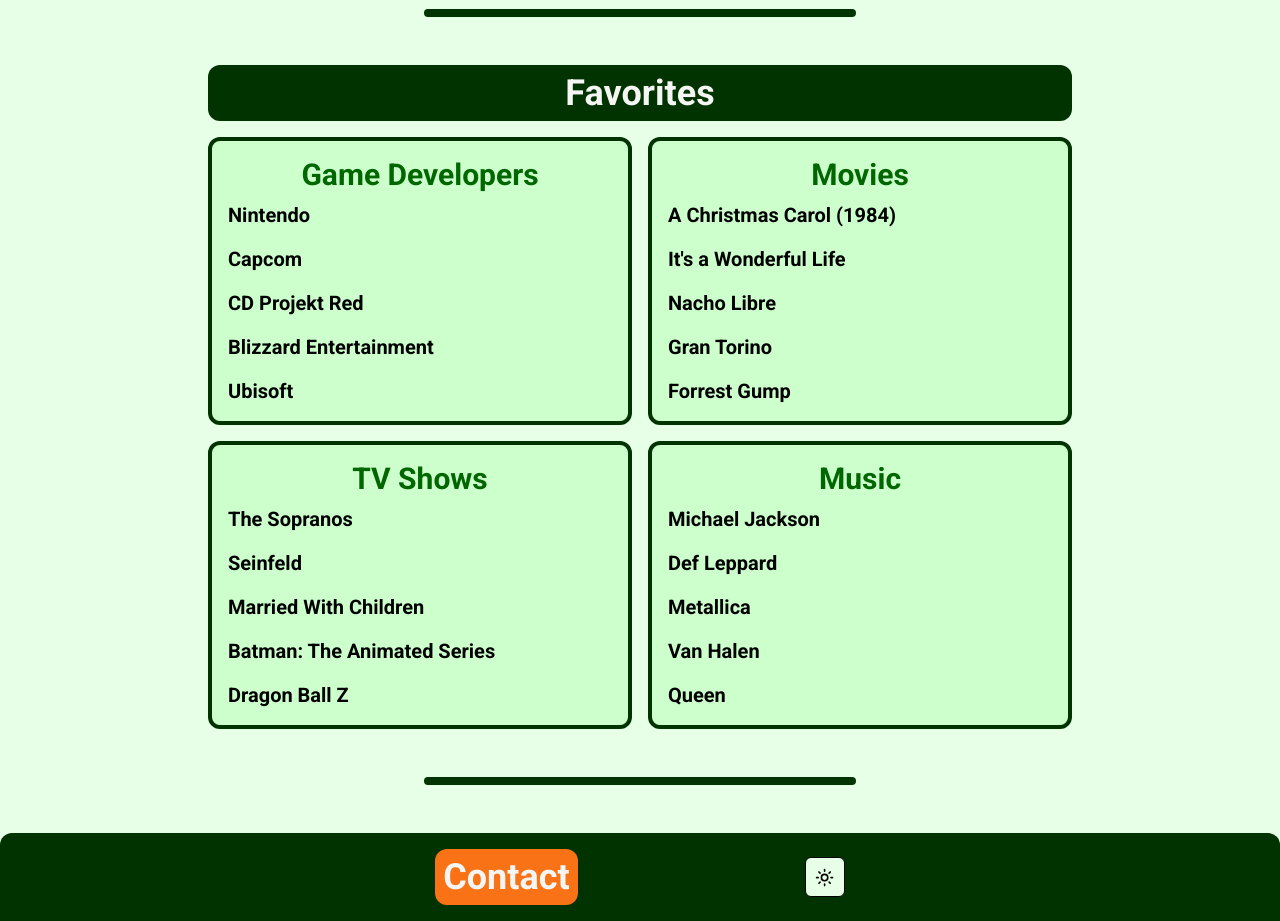
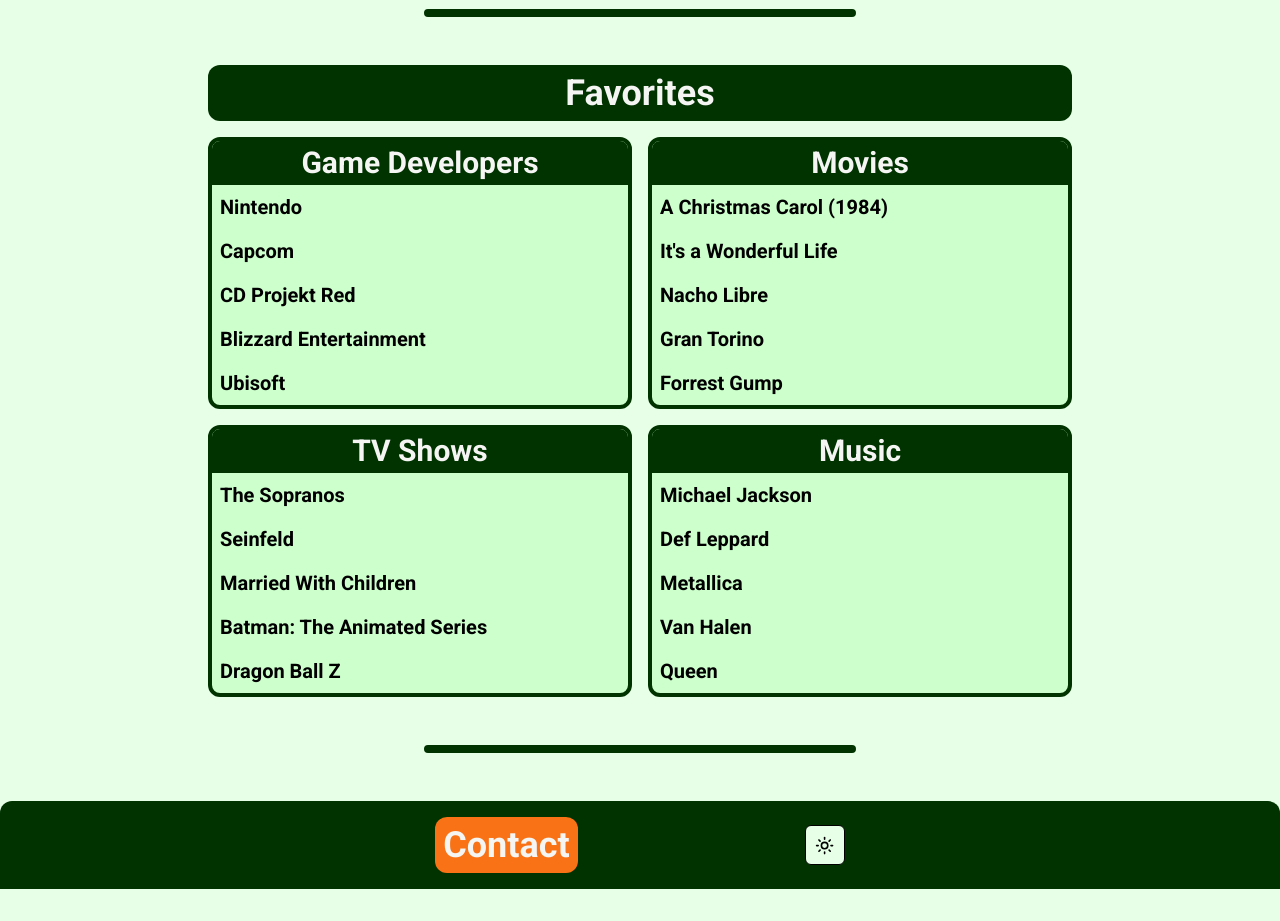
Before and after one commit to remilebeau/portfolio-site, a Next.js app: page / in a window 1280 px wide. Shown: the part 960-1881 px from the top of the page. After the commit the page ends 1849 px from the top, so only its background shows below. Built offline with nearby package versions, Linux system fonts and the light colour scheme.

Commit message:
add bg to headers

```diff
--- a/src/components/FavoriteCards.tsx
+++ b/src/components/FavoriteCards.tsx
@@ -44,12 +44,14 @@
   const renderedFavorites = cards.map((card) => (
     <section
       key={card.title}
-      className="flex flex-col rounded-xl border-4 border-border bg-card p-4"
+      className="flex flex-col rounded-xl border-4 border-border bg-card"
     >
-      <h2 className="mb-2 text-center text-3xl text-accent">{card.title}</h2>
-      <section className="flex flex-col gap-4">
+      <h2 className="rounded-t-lg bg-primary py-1 text-center text-3xl text-secondary">
+        {card.title}
+      </h2>
+      <section className="flex flex-col">
         {card.content.map((line) => (
-          <p className="text-xl" key={line}>
+          <p className="p-2 text-xl" key={line}>
             {line}
           </p>
         ))}
```
